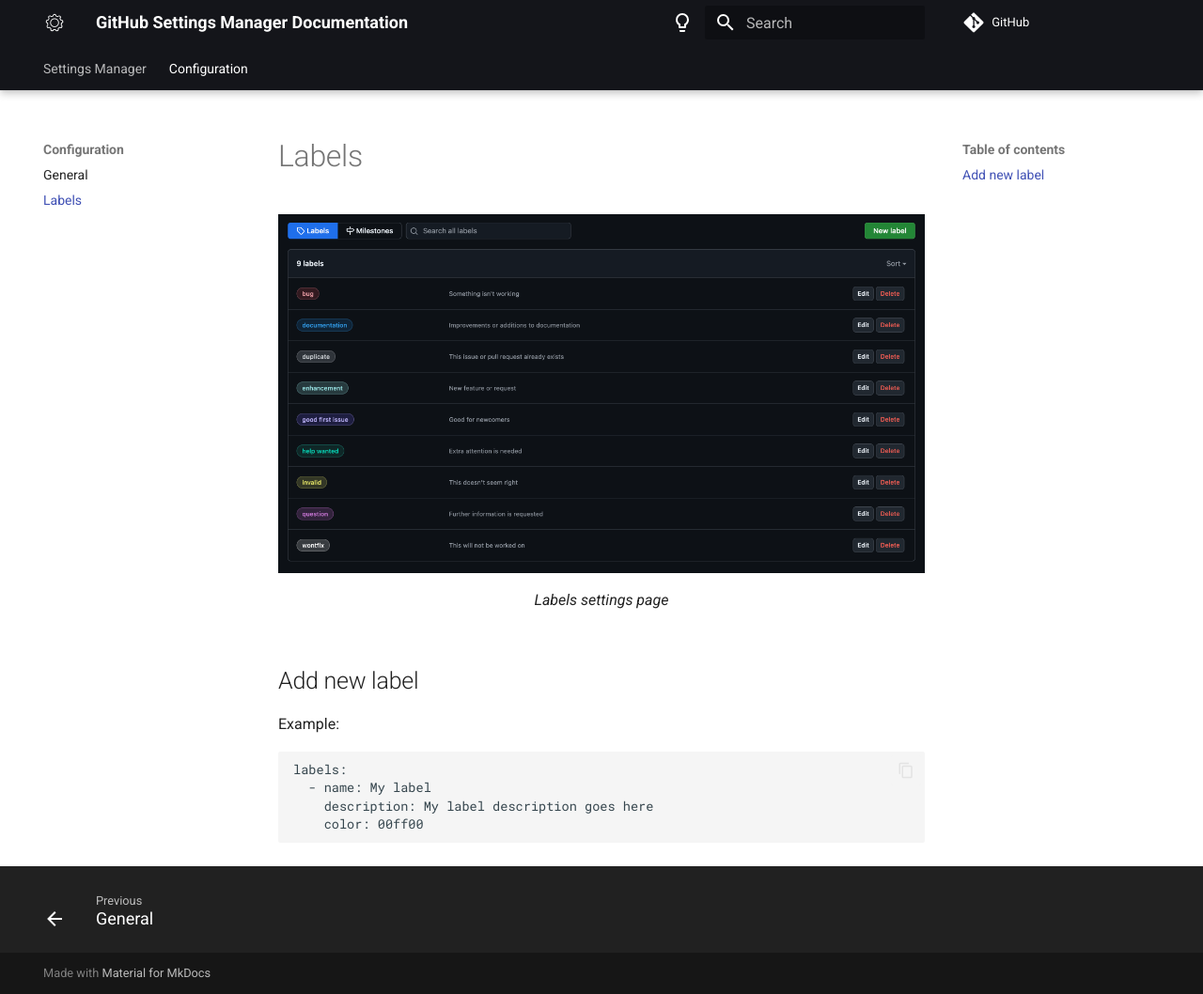
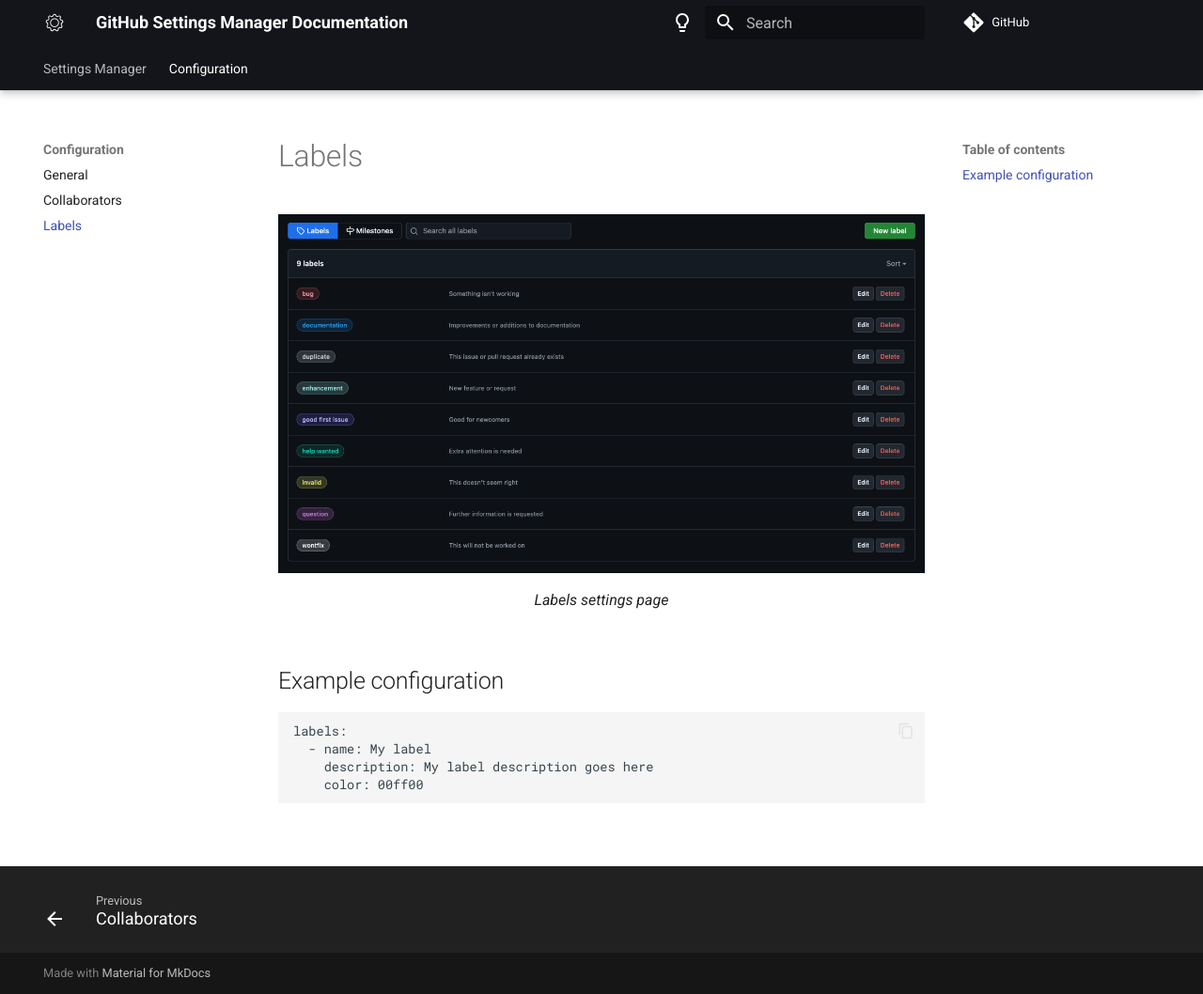
Before and after one commit to settings-manager/settings-manager.github.io, an MkDocs documentation site: the page built from docs/configuration/labels.md, in a window 1280 px wide and 1058 px high. Shown: the whole window at 94% size. Built offline with MkDocs 1.6.1 and Material for MkDocs 9.7.7, drawn with Linux system fonts in a browser that asks for light colours; comment, search, counter and statistics services are not loaded.

Commit message:
docs: 📝 Add docs

````diff
--- a/docs/configuration/labels.md
+++ b/docs/configuration/labels.md
@@ -7,9 +7,8 @@
     </div>
 </figure>
 
-## Add new label
+## Example configuration
 
-Example:
 ```yaml
 labels:
   - name: My label
--- a/mkdocs.yml
+++ b/mkdocs.yml
@@ -35,4 +35,5 @@
     - Settings Manager: 'index.md'
     - Configuration:
       - 'configuration/general.md'
+      - 'configuration/collaborators.md'
       - 'configuration/labels.md'
````
Also changed, not shown: docs/configuration/collaborators.md (added, +16 -0 lines), docs/assets/settings-collaborators.png (added).
